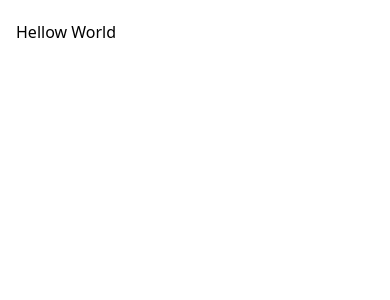
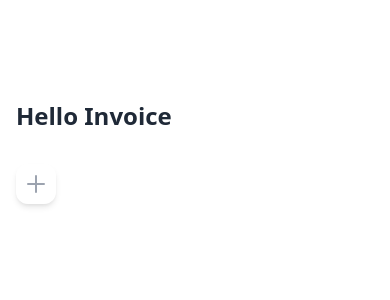
Before and after one commit to miorje/my-invoice, a Next.js app: page / in a window 390 px wide. Shown: the top 300 px of the page. Built offline with nearby package versions, Linux system fonts and the light colour scheme; what easy-peasy would draw is missing.

Commit message:
features: complete store and crete expenses

```diff
--- a/package.json
+++ b/package.json
@@ -9,9 +9,11 @@
   },
   "dependencies": {
     "easy-peasy": "^5.0.4",
+    "formik": "^2.2.9",
     "next": "12.0.7",
     "react": "17.0.2",
-    "react-dom": "17.0.2"
+    "react-dom": "17.0.2",
+    "yup": "^0.32.11"
   },
   "devDependencies": {
     "@types/node": "17.0.0",
--- /dev/null
+++ b/pages/group/[Id].tsx
@@ -0,0 +1,11 @@
+import { Container } from "../../src/components/Container";
+import {useRouter} from "next/router";
+import { UserForm } from "../../src/modules/Form/User";
+import {router} from "next/client";
+
+const Id = () => {
+  console.log(router)
+  return <Container>Hello Group</Container>;
+};
+
+export default Id;
--- /dev/null
+++ b/pages/group/create.tsx
@@ -0,0 +1,13 @@
+import { Container } from "../../src/components/Container";
+
+const CreateGroup = () => {
+  return (
+    <Container>
+      <h1 className="mt-20 mb-8 text-2xl font-extrabold text-gray-800 md:max-w-4xl sm:text-3xl">
+        Create Group
+      </h1>
+    </Container>
+  );
+};
+
+export default CreateGroup;
--- a/pages/index.tsx
+++ b/pages/index.tsx
@@ -1,9 +1,39 @@
-import {Container} from "../src/components/Container"
+import { Container } from "../src/components/Container";
+import { Router, useRouter } from "next/router";
 
-export const LandingPage = () => {
-    return(
-        <Container>Hellow World</Container>
-    )
-}
+const LandingPage = () => {
+  const router = useRouter();
+
+  const handleCreateGroup = async () => {
+    await router.push("/group/create");
+  };
+
+  return (
+    <Container>
+      <h1 className="mt-20 mb-8 text-2xl font-extrabold text-gray-800 md:max-w-4xl sm:text-3xl">
+        Hello Invoice
+      </h1>
+      <button
+        onClick={handleCreateGroup}
+        className="text-gray-400 bg-opacity-50 shadow-md rounded-xl p-2 backdrop-filter backdrop-blur firefox:bg-opacity-90"
+      >
+        <svg
+          xmlns="http://www.w3.org/2000/svg"
+          className="h-6 w-6"
+          fill="none"
+          viewBox="0 0 24 24"
+          stroke="currentColor"
+        >
+          <path
+            strokeLinecap="round"
+            strokeLinejoin="round"
+            strokeWidth="2"
+            d="M12 4v16m8-8H4"
+          />
+        </svg>
+      </button>
+    </Container>
+  );
+};
 
 export default LandingPage;
--- /dev/null
+++ b/src/modules/Form/Group.tsx
@@ -0,0 +1,7 @@
+import {FunctionComponent} from "react";
+
+export const GroupForm : FunctionComponent = () =>{
+    return(
+        <div>Hello</div>
+    )
+}
--- /dev/null
+++ b/src/store/hooks.ts
@@ -0,0 +1,9 @@
+import { createTypedHooks } from "easy-peasy";
+import {IStoreModel} from "./index";
+
+const typedHooks = createTypedHooks<IStoreModel>();
+
+export const useStoreActions = typedHooks.useStoreActions;
+export const useStoreState = typedHooks.useStoreState;
+export const useStoreDispatch = typedHooks.useStoreDispatch;
+export const useStore = typedHooks.useStore;
--- a/src/store/index.tsx
+++ b/src/store/index.tsx
@@ -1,10 +1,15 @@
 import {IUserModel, userModel as user} from "./model/user";
+import {IGroupModel, groupModel as group} from "./model/group";
+import {IExpenseModel, expenseModel as expense} from "./model/expense";
 import {createStore} from "easy-peasy";
 
+
 export interface IStoreModel{
-    user:IUserModel
+    user:IUserModel;
+    group: IGroupModel;
+    expense: IExpenseModel;
 }
 
-export const store = createStore({user},{
+export const store = createStore({user,group,expense},{
     name:"store-invoice"
 })
--- /dev/null
+++ b/src/store/model/expense.ts
@@ -0,0 +1,26 @@
+import { Action, action, persist } from "easy-peasy";
+
+export interface IExpense {
+  id: string;
+  name: string;
+  users: string[]; // user.id
+  total: number;
+  groupId: string;
+}
+
+export interface IExpenseModel {
+  expenses: IExpense[];
+  setExpenses: Action<IExpenseModel, IExpense>;
+}
+
+export const expenseModel: IExpenseModel = persist(
+  {
+    expenses: [],
+    setExpenses: action((state, expense) => {
+      state.expenses.push(expense);
+    }),
+  },
+  {
+    storage: "localStorage",
+  }
+);
--- /dev/null
+++ b/src/store/model/group.ts
@@ -0,0 +1,22 @@
+import {action, Action, persist} from "easy-peasy";
+
+
+interface IGroup{
+    id:string;
+    name:string;
+    users: string[];
+}
+
+export interface IGroupModel {
+    groups:IGroup[],
+    setUsers: Action<IGroupModel, IGroup>;
+}
+
+export const groupModel: IGroupModel = persist({
+    groups:[{name:"Test Group", id:"abc",users:[]}],
+    setUsers: action((state,user)=> {
+        state.groups.push(user)
+    })
+},{
+    storage: "localStorage"
+});
```
Also changed, not shown: 1 other file (tests, documents, lock files or other folders).
